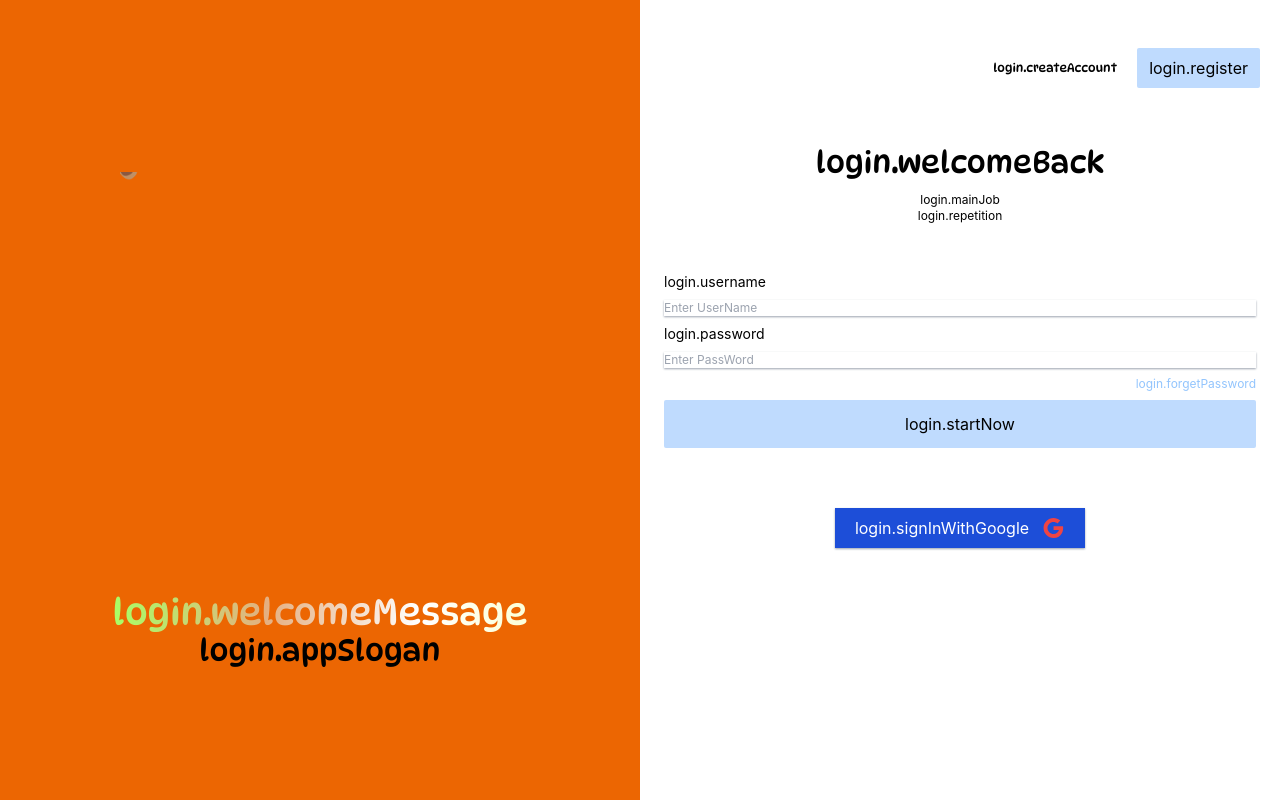
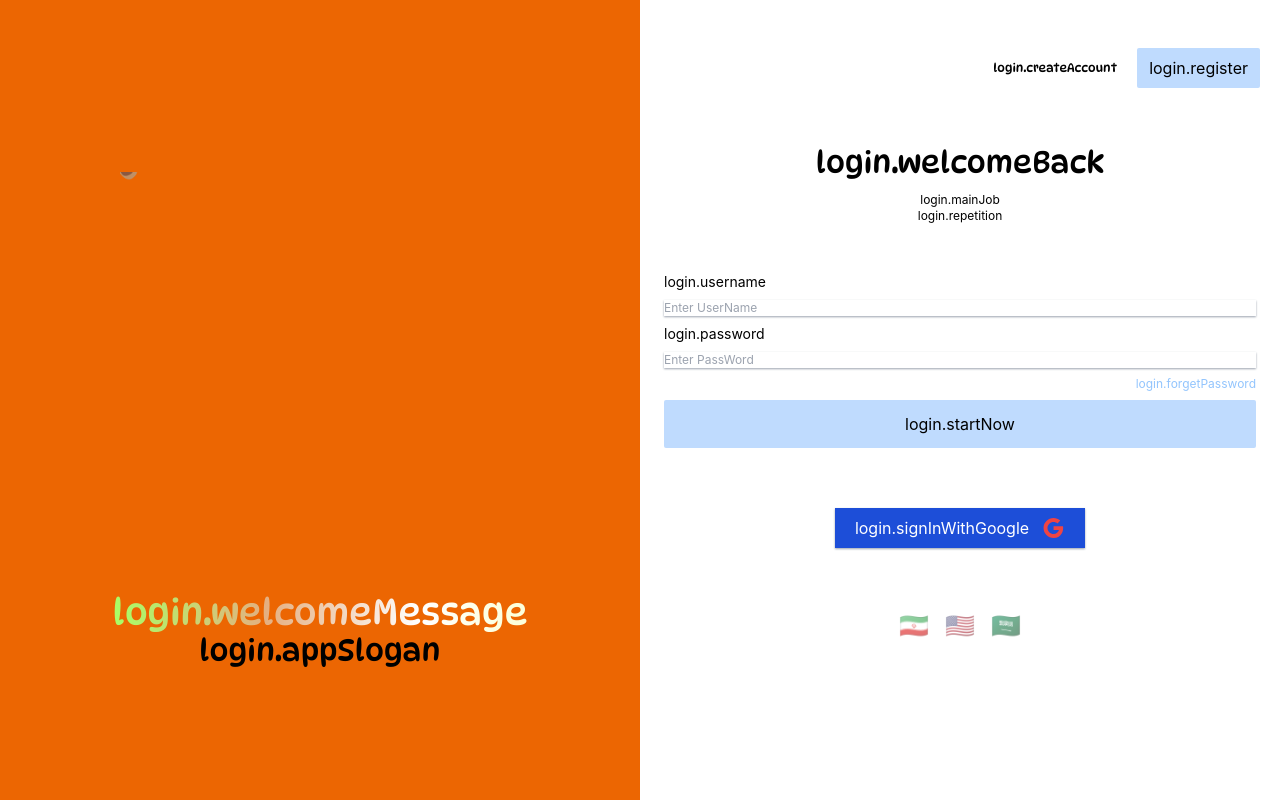
Before and after one commit to heo-app/heo_playground, a React (Create React App) app: page /login in a window 1280 px wide. Built offline with nearby package versions, Linux system fonts and the light colour scheme.

Commit message:
feat: add choose language select to login form

```diff
--- a/src/components/login/LoginView.tsx
+++ b/src/components/login/LoginView.tsx
@@ -7,6 +7,7 @@ import logo from '../../images/heo-hands.gif';
 import { useStyles } from './LoginStyles';
 
 import type { LoginViewProps } from './LoginTypes';
+import { IconButton } from '@mui/material';
 
 const LoginView: FC<LoginViewProps> = (props) => {
   const { onLoginButtonClick } = props;
@@ -70,6 +71,11 @@ const LoginView: FC<LoginViewProps> = (props) => {
               </div>
             </a>
           </div>
+          <div className="flex items-center justify-center">
+            <IconButton>🇮🇷</IconButton>
+            <IconButton>🇺🇸</IconButton>
+            <IconButton>🇸🇦</IconButton>
+          </div>
         </div>
       </div>
     </div>
```
